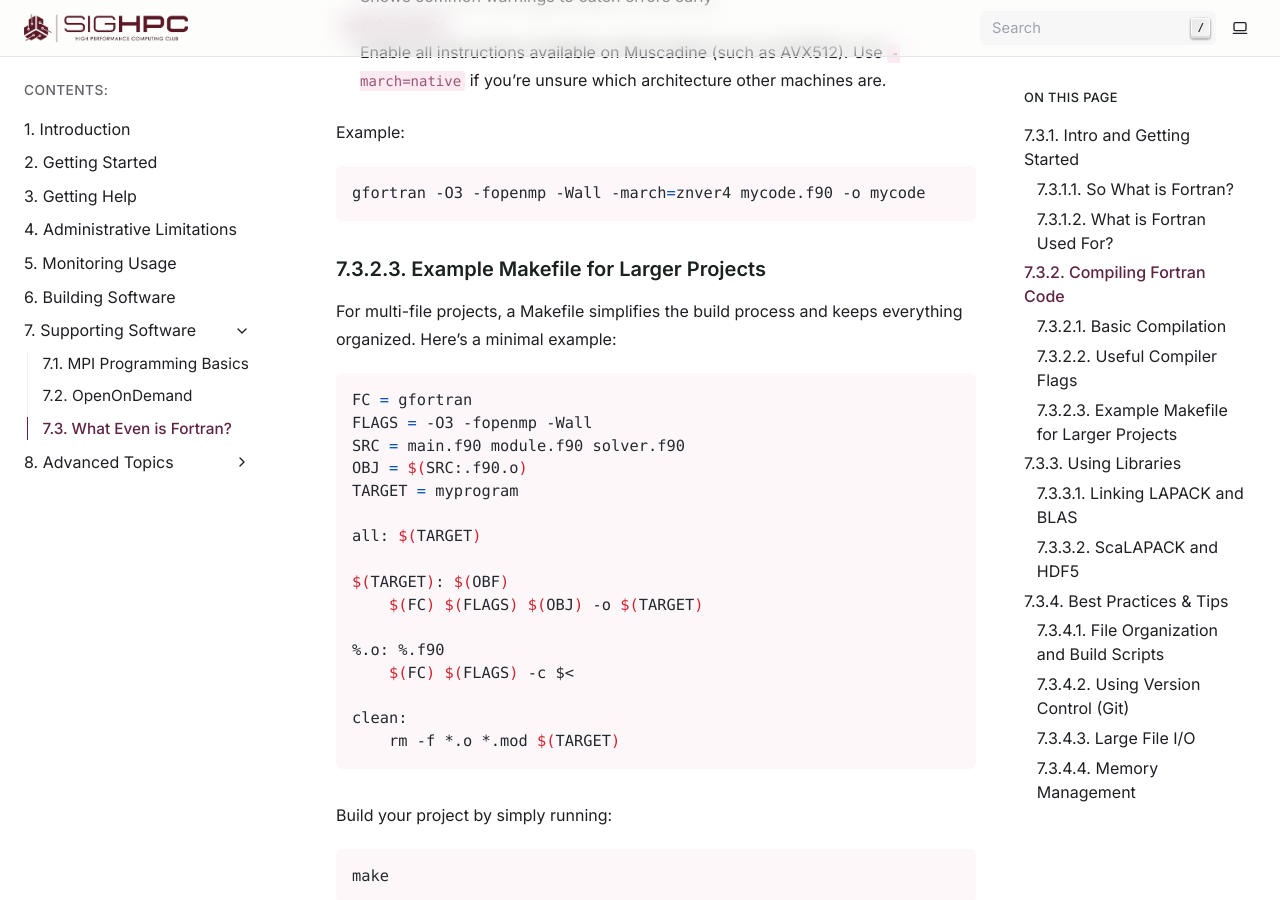
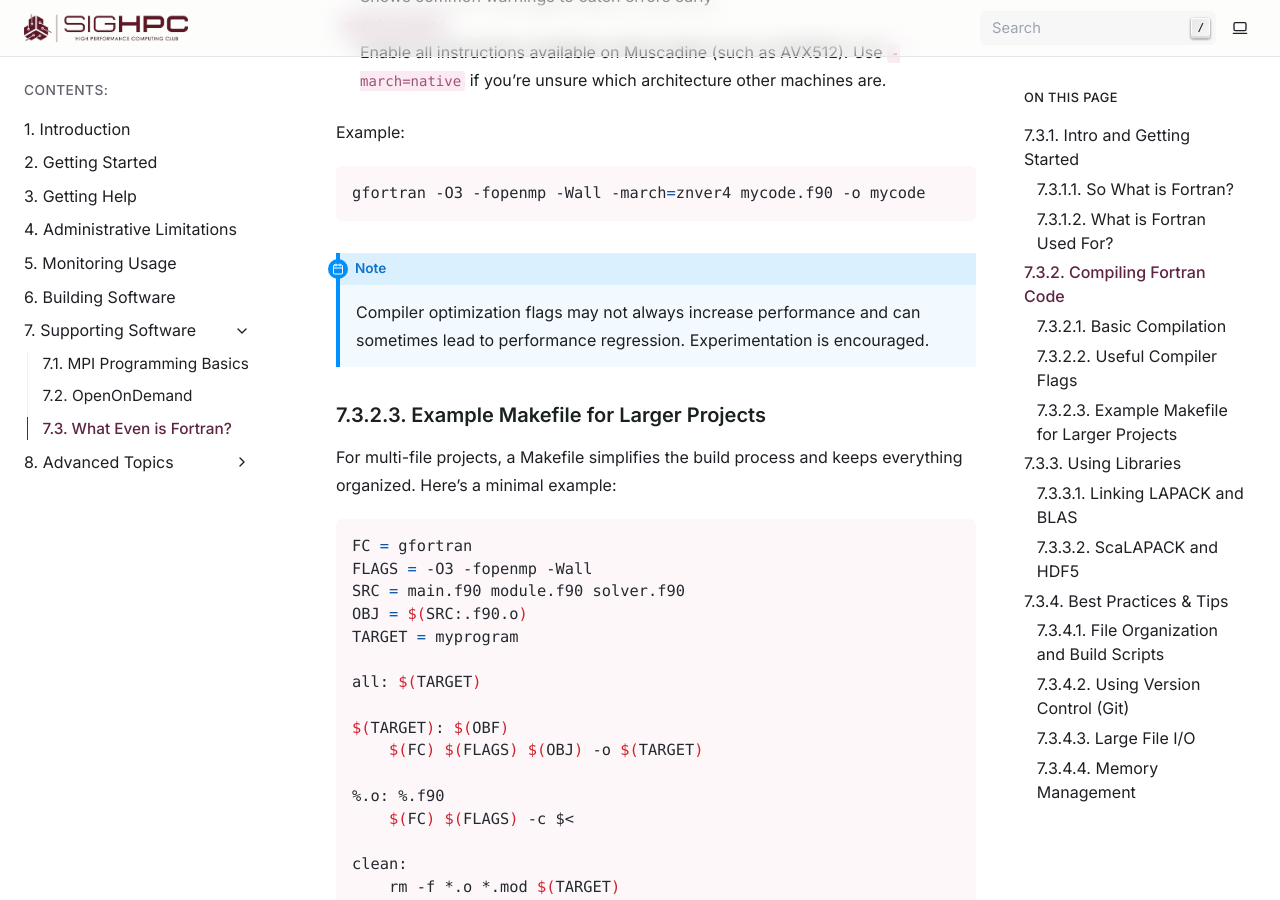
Before and after one commit to msstate-sighpc/muscadine-docs, a Sphinx documentation site: the page built from docs/sup/fortran.md, in a window 1280 px wide and 900 px high, scrolled down 1794 px. Built offline with Sphinx 7.4.7, drawn with Linux system fonts in a browser that asks for light colours.

Commit message:
add note about optimization

````diff
--- a/docs/sup/fortran.md
+++ b/docs/sup/fortran.md
@@ -42,6 +42,9 @@ When working on larger or performance-sensitive applications, adding flags can h
 Example:
 ```bash
 gfortran -O3 -fopenmp -Wall -march=znver4 mycode.f90 -o mycode
+```
+```{note}
+Compiler optimization flags may not always increase performance and can sometimes lead to performance regression. Experimentation is encouraged.
 ```
 
 ### Example Makefile for Larger Projects
````
